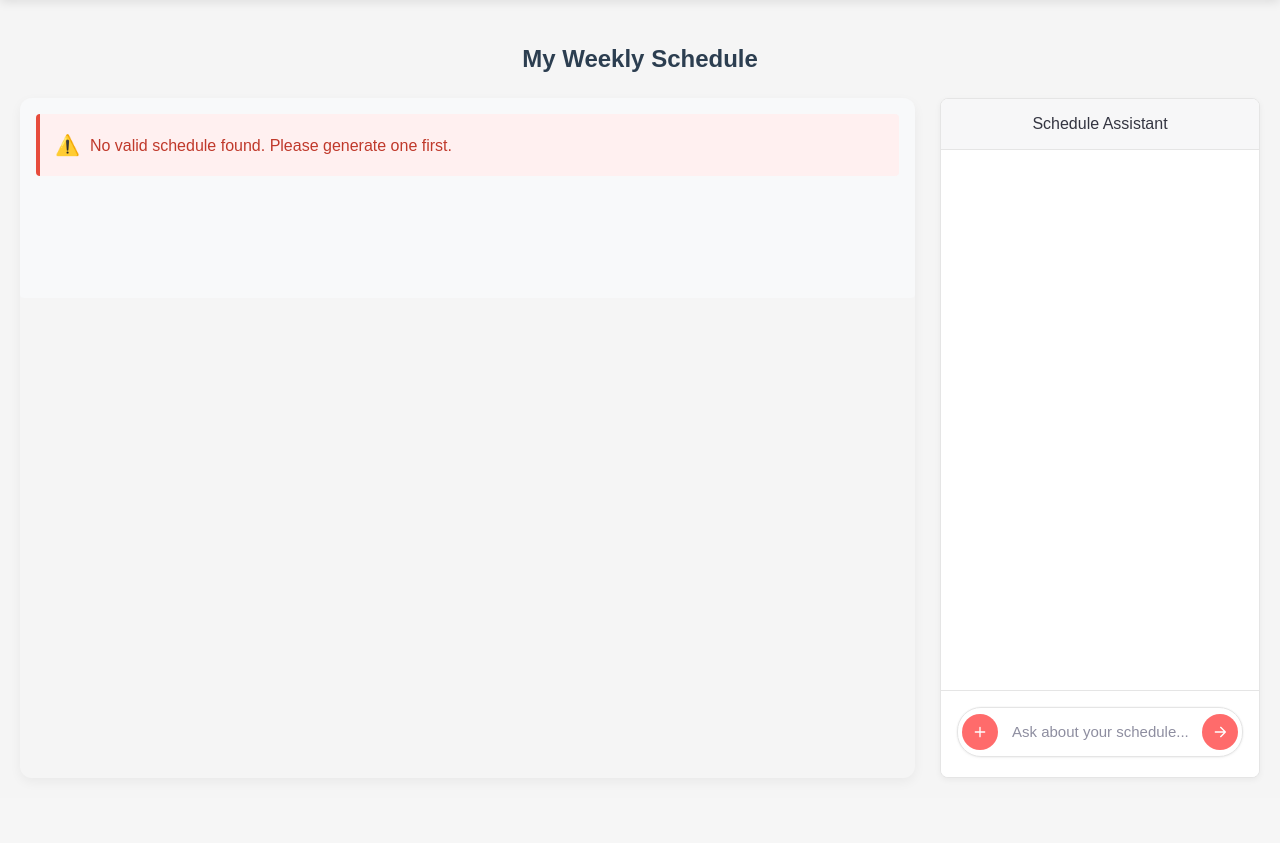
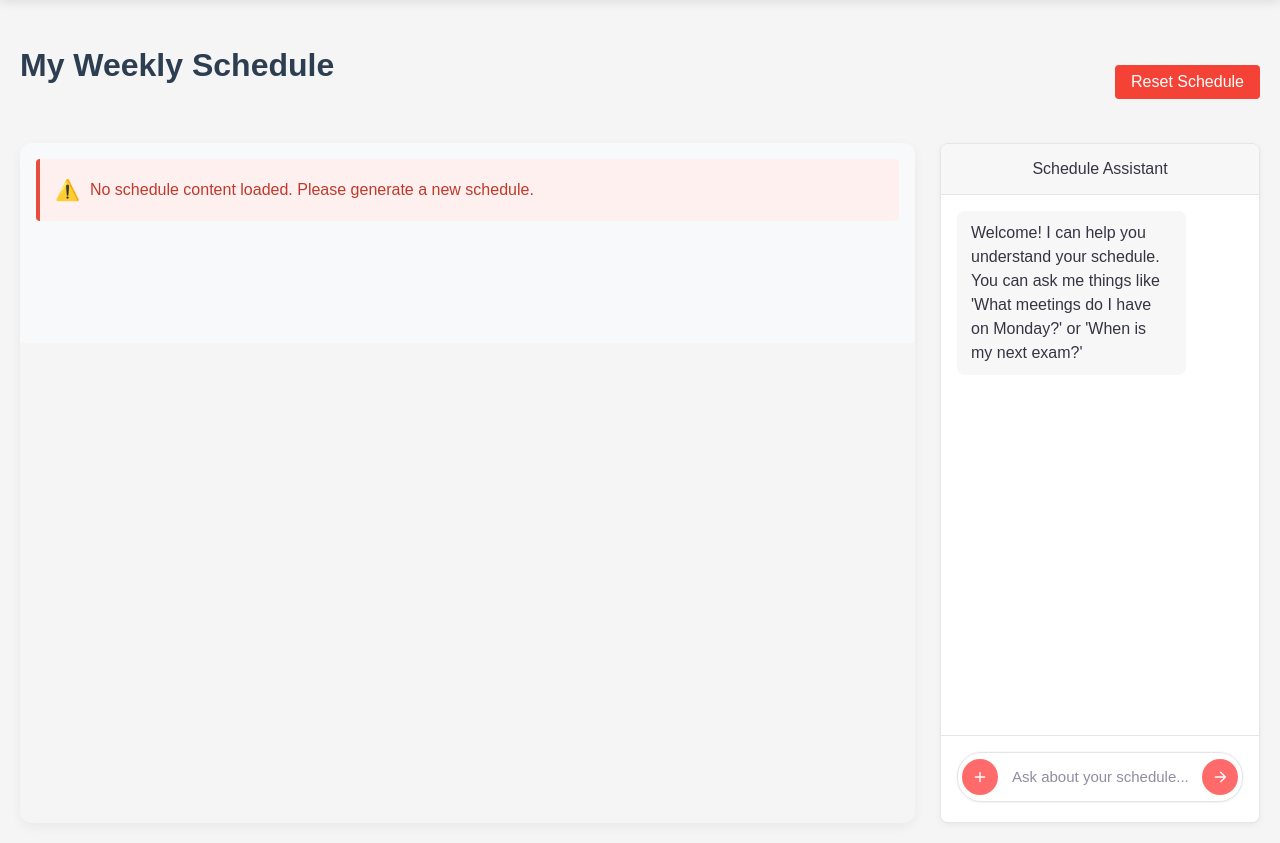
Before and after one commit to baghdme/lock-in, a Flask app: template UI/templates/schedule-only.html in a window 1280 px wide. Shown: the part 58-901 px from the top of the page. Before the commit the page ends 836 px from the top, so only its background shows below. Run offline with Flask 2, Linux system fonts and the light colour scheme; the template is opened without the code that fills it, so the values that code supplies are empty; a user stored in the database is signed in.

Commit message:
zhe2et wallah

```diff
--- a/EEP1/app.py
+++ b/EEP1/app.py
@@ -7,7 +7,7 @@
 from datetime import datetime, timedelta
 from copy import deepcopy
 import logging
-from prompts import PARSING_PROMPT, MODIFY_PROMPT
+from prompts import PARSING_PROMPT
 from preference_questions import get_preference_questions, get_algorithm_questions, get_default_preferences
 from helpers import save_schedule, load_schedule, convert_to_24h, validate_and_fix_times, check_missing_info, clean_missing_info_from_tasks, clean_schedule, convert_answer_value, update_schedule_with_answers, ensure_ids, STORAGE_PATH, FINAL_PATH
 import uuid
@@ -338,5 +338,32 @@
             "error": str(e)
         }), 500
 
+# -------------------------------
+# Reset Stored Schedule Endpoint
+# -------------------------------
+@app.route('/reset-stored-schedule', methods=['POST'])
+def reset_stored_schedule():
+    import os
+    try:
+        # Delete the final schedule file
+        if os.path.exists(FINAL_PATH):
+            os.remove(FINAL_PATH)
+            logger.info("Deleted final_schedule.json")
+        else:
+            logger.info("final_schedule.json not found")
+
+        # Delete the latest schedule file (assuming it's in the same directory)
+        latest_path = os.path.join(os.path.dirname(FINAL_PATH), 'latest_schedule.json')
+        if os.path.exists(latest_path):
+            os.remove(latest_path)
+            logger.info("Deleted latest_schedule.json")
+        else:
+            logger.info("latest_schedule.json not found")
+
+        return jsonify({"status": "stored schedule reset"}), 200
+    except Exception as e:
+        logger.error("Error resetting stored schedule:", exc_info=True)
+        return jsonify({"error": str(e)}), 500
+
 if __name__ == '__main__':
     app.run(host='0.0.0.0', port=5000, debug=True)
--- a/UI/app.py
+++ b/UI/app.py
@@ -8,6 +8,8 @@
 import logging
 import uuid
 from functools import wraps
+import json
+from datetime import datetime, timedelta
 
 # Configure logging
 logging.basicConfig(
@@ -37,6 +39,8 @@
     password = db.Column(db.String(255), nullable=False)
     first_name = db.Column(db.String(64), nullable=False)
     last_name = db.Column(db.String(64), nullable=False)
+    latest_schedule = db.Column(db.Text, nullable=True)  # New column to store latest final_schedule.json
+    schedule_timestamp = db.Column(db.DateTime, nullable=True)  # New column to store timestamp when schedule was updated
 
     def __repr__(self):
         return f'<User {self.email}>'
@@ -90,11 +94,18 @@
 @app.route('/')
 @login_required
 def index():
-    return render_template('index.html')
+    user = User.query.filter_by(email=session['user']).first()
+    if user and user.latest_schedule and user.schedule_timestamp and (datetime.utcnow() - user.schedule_timestamp < timedelta(days=7)):
+        return render_template('schedule-only.html')
+    else:
+        return render_template('index.html')
 
 @app.route('/schedule-only')
 @login_required
 def schedule_only():
+    user = User.query.filter_by(email=session['user']).first()
+    if not (user and user.latest_schedule and user.schedule_timestamp and (datetime.utcnow() - user.schedule_timestamp < timedelta(days=7))):
+        return redirect(url_for('index'))
     return render_template('schedule-only.html')
 
 @app.route('/parse-schedule', methods=['POST'])
@@ -127,6 +138,13 @@
                 logger.info("Successfully stored schedule in EEP1")
             else:
                 logger.warning(f"Failed to store schedule in EEP1: {store_response.text}")
+
+            # Update user's latest_schedule in the database
+            user = User.query.filter_by(email=session['user']).first()
+            if user:
+                user.latest_schedule = json.dumps(response_data['schedule'])
+                user.schedule_timestamp = datetime.utcnow()
+                db.session.commit()
         else:
             logger.warning("No schedule in response data")
 
@@ -148,7 +166,10 @@
     try:
         if current_schedule:
             return jsonify({'schedule': current_schedule})
-
+        user = User.query.filter_by(email=session['user']).first()
+        if user and user.latest_schedule:
+            schedule = json.loads(user.latest_schedule)
+            return jsonify({'schedule': schedule})
         response = requests.get(f'{EEP1_URL}/get-schedule', timeout=30)
         response.raise_for_status()
         return jsonify(response.json())
@@ -245,6 +266,13 @@
                     logger.warning(f"Failed to store updated schedule in EEP1: {store_response.text}")
             except Exception as e:
                 logger.warning(f"Error storing schedule in EEP1: {str(e)}")
+
+            # Update user's latest_schedule in the database
+            user = User.query.filter_by(email=session['user']).first()
+            if user:
+                user.latest_schedule = json.dumps(response_data['schedule'])
+                user.schedule_timestamp = datetime.utcnow()
+                db.session.commit()
 
         # Pass the ready_for_optimization flag from EEP1 to the frontend
         ready_for_optimization = response_data.get('ready_for_optimization', False)
@@ -451,6 +479,13 @@
         current_schedule = response_data['schedule']
         logger.info("Updated current schedule with optimized schedule")
 
+        # Update user's record with the new schedule
+        user = User.query.filter_by(email=session['user']).first()
+        if user:
+            user.latest_schedule = json.dumps(response_data['schedule'])
+            user.schedule_timestamp = datetime.utcnow()
+            db.session.commit()
+
         return jsonify(response_data)
 
     except requests.Timeout:
@@ -492,6 +527,8 @@
             session['user'] = email
             session['first_name'] = user.first_name
             logger.info(f"User logged in successfully: {email}")
+            if user.latest_schedule and user.schedule_timestamp and (datetime.utcnow() - user.schedule_timestamp < timedelta(days=7)):
+                return redirect(url_for('schedule_only'))
             return redirect(url_for('index'))
 
         except Exception as e:
@@ -555,5 +592,29 @@
     session.pop('user', None)
     return redirect(url_for('login'))
 
+@app.route('/reset-schedule', methods=['POST'])
+@login_required
+def reset_schedule():
+    try:
+        user = User.query.filter_by(email=session['user']).first()
+        if user:
+            user.latest_schedule = None
+            db.session.commit()
+            logger.info(f"Reset schedule for user: {user.email}")
+        global current_schedule
+        current_schedule = None
+
+        # Call EEP1 to reset the stored schedule from storage
+        response = requests.post(f'{EEP1_URL}/reset-stored-schedule', timeout=10)
+        if response.ok:
+            logger.info("Successfully reset stored schedule in EEP1.")
+        else:
+            logger.warning(f"Failed to reset stored schedule in EEP1: {response.text}")
+
+        return jsonify({"status": "reset done"})
+    except Exception as e:
+        logger.error(f"Error in reset schedule: {str(e)}")
+        return jsonify({"status": "error", "message": str(e)}), 500
+
 if __name__ == '__main__':
     app.run(host='0.0.0.0', port=5002, debug=True)
--- a/UI/static/css/calendar.css
+++ b/UI/static/css/calendar.css
@@ -145,3 +145,25 @@
   opacity: 0.8;
   font-weight: 500;
 }
+
+/* Added styles for header container and reset button in schedule-only view */
+.header-container {
+    display: flex;
+    align-items: center;
+    justify-content: space-between;
+    margin-bottom: 20px;
+}
+
+.reset-button {
+    padding: 8px 16px;
+    border: none;
+    background-color: #f44336;
+    color: #fff;
+    border-radius: 4px;
+    cursor: pointer;
+    transition: background-color 0.3s ease;
+}
+
+.reset-button:hover {
+    background-color: #d32f2f;
+}
--- a/UI/static/js/main.js
+++ b/UI/static/js/main.js
@@ -45,6 +45,11 @@
 let allMissingInfoResolved = false;
 
 function showQuestionDialog(questions) {
+    // Remove loading overlay if it exists
+    let overlay = document.getElementById('loadingOverlay');
+    if (overlay) {
+        overlay.remove();
+    }
     if (!questions || questions.length === 0) {
         console.warn('No questions to display');
         return;
@@ -208,6 +213,47 @@
     currentQuestionIndex = 0;
 }
 
+function setLoadingState(state) {
+    // Create an overlay div that mimics the dialog styling (centered, covering the prompt area)
+    let overlay = document.createElement('div');
+    overlay.className = 'dialog';
+    overlay.id = 'loadingOverlay';
+
+    let content = document.createElement('div');
+    content.className = 'dialog-content';
+
+    let header = document.createElement('h2');
+    if (state === 'missing_info') {
+         header.textContent = "Looking for Missing Information...";
+    } else if (state === 'preferences') {
+         header.textContent = "Gathering Your Preferences...";
+    } else if (state === 'cooking') {
+         header.textContent = "Cooking Your Schedule...";
+    } else {
+         header.textContent = "Processing...";
+    }
+    content.appendChild(header);
+
+    let spinner = document.createElement('div');
+    spinner.className = 'spinner';
+    content.appendChild(spinner);
+
+    let infoText = document.createElement('p');
+    if (state === 'missing_info') {
+         infoText.textContent = "We are collecting the missing information required.";
+    } else if (state === 'preferences') {
+         infoText.textContent = "We are gathering your preference inputs.";
+    } else if (state === 'cooking') {
+         infoText.textContent = "We are cooking your schedule!";
+    }
+    content.appendChild(infoText);
+
+    overlay.appendChild(content);
+
+    // Append the overlay to the document body, covering the prompt area
+    document.body.appendChild(overlay);
+}
+
 function generateSchedule() {
     const scheduleText = document.getElementById('scheduleText').value;
     if (!scheduleText.trim()) {
@@ -224,8 +270,7 @@
     submitBtn.disabled = true;
     submitBtn.innerText = 'Submitting...';
 
-    // Clear any previous output
-    document.getElementById('scheduleOutput').innerHTML = '<div class="info-message">Processing your schedule...</div>';
+    setLoadingState('missing_info');
 
     fetch('http://localhost:5002/parse-schedule', {
         method: 'POST',
@@ -274,7 +319,7 @@
 
 function getPreferenceQuestions() {
     const scheduleOutput = document.getElementById('scheduleOutput');
-    scheduleOutput.innerHTML = '<div class="info-message">Loading preference questions...</div>';
+    setLoadingState('preferences');
 
     // If currentSchedule is null, try to retrieve from localStorage
     if (!currentSchedule) {
@@ -391,7 +436,7 @@
 // --- UPDATED generateOptimizedSchedule ---
 function generateOptimizedSchedule() {
     const scheduleOutput = document.getElementById('scheduleOutput');
-    scheduleOutput.innerHTML = '<div class="info-message">Generating your optimized schedule...</div>';
+    setLoadingState('cooking');
 
     fetch('/generate-optimized-schedule', {
         method: 'POST',
@@ -811,3 +856,24 @@
 
     return 'Event';
 }
+
+// Updated resetScheduleUI function with logging
+function resetScheduleUI() {
+    console.log('resetScheduleUI triggered');
+    fetch('/reset-schedule', {
+        method: 'POST'
+    })
+    .then(response => {
+        console.log('Reset schedule response received', response);
+        // If the response is a redirect, use it; otherwise redirect to '/' manually
+        if (response.redirected) {
+            window.location.href = response.url;
+        } else {
+            window.location.href = '/';
+        }
+    })
+    .catch(error => {
+        console.error('Error resetting schedule:', error);
+        alert('Error resetting schedule: ' + error.message);
+    });
+}
--- a/UI/templates/index.html
+++ b/UI/templates/index.html
@@ -16,10 +16,7 @@
         <button onclick="generateSchedule()">Generate Schedule</button>
     </div>
 
-    <div class="schedule-display">
-        <h2>Current Schedule</h2>
-        <div id="scheduleOutput"></div>
-    </div>
+    <div id="scheduleOutput"></div>
 </div>
 
 <!-- Question Dialog -->
--- a/UI/templates/schedule-only.html
+++ b/UI/templates/schedule-only.html
@@ -33,7 +33,11 @@
 
 {% block content %}
 <div class="container-schedule">
-  <h1 style="font-size: 1.5rem; margin-bottom: 20px; color: #2c3e50;">My Weekly Schedule</h1>
+  <!-- Updated header section with improved design for schedule-only.html -->
+  <div class="header-container">
+    <h1>My Weekly Schedule</h1>
+    <button onclick="resetScheduleUI()" class="reset-button">Reset Schedule</button>
+  </div>
   <div class="schedule-content">
     <div id="scheduleContainer" class="schedule-wrapper">
       <div id="scheduleOutput"></div>
@@ -74,32 +78,57 @@
 <script src="{{ url_for('static', filename='js/main.js') }}?v=2"></script>
 <script>
   document.addEventListener('DOMContentLoaded', () => {
-    const raw = JSON.parse(localStorage.getItem('currentSchedule') || 'null');
+    fetch('/get-schedule')
+      .then(response => response.json())
+      .then(data => {
+        if (data.schedule && (data.schedule.generated_calendar || data.schedule.meetings || data.schedule.tasks)) {
+          localStorage.setItem('currentSchedule', JSON.stringify(data.schedule));
+          processSchedule(data.schedule);
+        } else {
+          localStorage.removeItem('currentSchedule');
+          window.location.href = '/';
+        }
+      })
+      .catch(err => {
+        console.error('Error fetching schedule from server:', err);
+        window.location.href = '/';
+      });
+  });
+
+  function processSchedule(raw) {
     console.log('🔍 raw schedule-only JSON:', raw);
-
-    // If the saved object is the full EEP1 response wrapper, pull out .schedule
-    const sched = raw && raw.schedule && raw.schedule.generated_calendar
-      ? raw.schedule
-      : raw;
-
-    if (!sched || !sched.generated_calendar) {
-      document.getElementById('scheduleOutput').innerHTML =
-        '<div class="error-message">No valid schedule found. Please generate one first.</div>';
+    // Use raw.schedule if present and if it has a generated_calendar; otherwise, use raw directly
+    const sched = (raw && raw.schedule && raw.schedule.generated_calendar) ? raw.schedule : raw;
+    // If no valid schedule object (neither a generated_calendar nor meetings/tasks), redirect
+    if (!sched || (!sched.generated_calendar && !sched.meetings && !sched.tasks)) {
+      console.warn('No valid schedule found. Redirecting to schedule generation page.');
+      window.location.href = '/';
       return;
     }
+    console.log('✅ using schedule object for calendar:', sched);
+    // If a generated_calendar exists, display the formatted calendar; otherwise, use the simple schedule view
+    if (sched.generated_calendar) {
+      displayFormattedSchedule(sched);
+    } else {
+      displaySimpleSchedule({ schedule: sched });
+    }
 
-    console.log('✅ using schedule object for calendar:', sched);
-    displayFormattedSchedule(sched);
+    // Fallback: if nothing is rendered in scheduleOutput after 3 seconds, show an error message
+    setTimeout(() => {
+      const outputEl = document.getElementById('scheduleOutput');
+      if (!outputEl.innerHTML.trim()) {
+        console.error('No content rendered in scheduleOutput after processing schedule.');
+        outputEl.innerHTML = '<div class="error-message">No schedule content loaded. Please generate a new schedule.</div>';
+      }
+    }, 3000);
 
     // Add initial welcome message
     const chatLog = document.getElementById('chat-log');
     const assistantContainer = document.createElement('div');
     assistantContainer.className = 'message-container assistant-container';
-
     const assistantMessage = document.createElement('div');
     assistantMessage.className = 'message assistant';
     assistantMessage.textContent = "Welcome! I can help you understand your schedule. You can ask me things like 'What meetings do I have on Monday?' or 'When is my next exam?'";
-
     assistantContainer.appendChild(assistantMessage);
     chatLog.appendChild(assistantContainer);
 
@@ -107,11 +136,10 @@
     const uploadButton = document.querySelector('.upload-button');
     if (uploadButton) {
       uploadButton.addEventListener('click', () => {
-        // In a real implementation, we would trigger a file picker here
         alert('File upload feature would appear here!');
       });
     }
-  });
+  }
 </script>
 
 <script>
```
Also changed, not shown: EEP1/helpers.py (+11 -10 lines), UI/static/css/index.css (+39 -1 lines), UI/instance/users.db.
